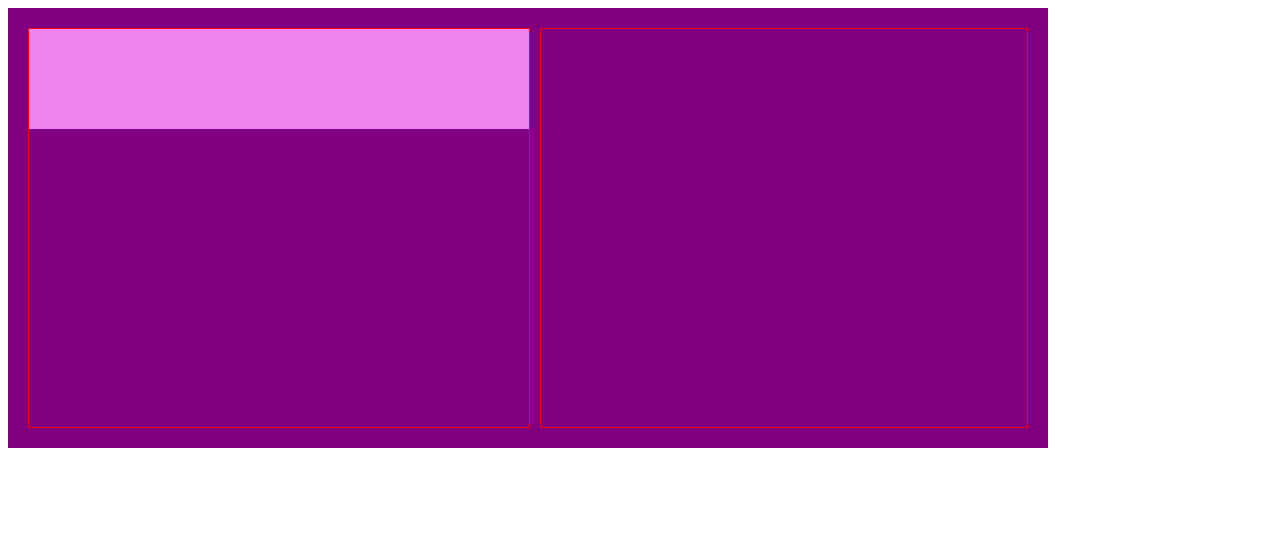
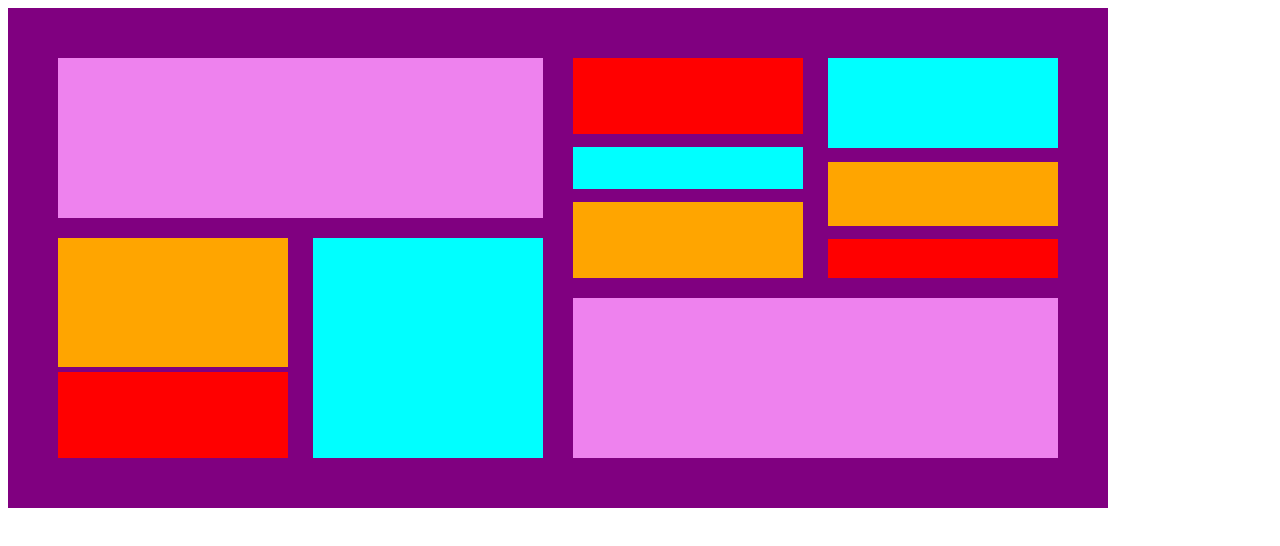
Before and after one commit to Oliveiralucass/vem-ser-html-css, a plain HTML site: page aula3/index.html in a window 1280 px wide. Drawn offline with Linux system fonts and the light colour scheme.

Commit message:
Adicionado Exercicio Aula3

```diff
--- /dev/null
+++ b/aula-bootstrap/layout1/style.css
@@ -0,0 +1,52 @@
+*{
+    margin: 0;
+    padding: 0;
+    color: #fff;
+}
+body, html{
+    width: 100vw;
+    background-image: url(./img/fundo.png);
+    background-position: center;
+    background-repeat: no-repeat;
+    background-size: cover;
+    background-color:rgb(33,37,41);
+}
+a{
+    text-decoration: none;
+    color: #fff;
+}
+
+
+.navbar{
+    max-width: 1200px;
+    margin: 0 auto;
+    color: #fff;
+}
+.container section{
+    display: flex;
+    width: 1200px;
+    margin: 0 auto;
+    height: 400px;
+    justify-content: center;
+    flex-direction: column;
+    text-align: center;
+}
+.container section div{
+    display: flex;
+    width: 600px;
+    margin: 0 auto;
+    height: 400px;
+    justify-content: center;
+    flex-direction: column;
+    text-align: center;
+}
+.container section h1{
+    font-size: 7rem;
+}
+.card{
+    border: none;
+    text-align: center;
+    font-weight: 700;
+    background-color: transparent;
+    color: #fff;
+}
--- a/aula3/index.html
+++ b/aula3/index.html
@@ -12,24 +12,27 @@
 <div class="container">
     <div class="first-block">
         <div></div>
-        <div></div>
-        <div></div>
+        <div class="first-block-left">
+            <div></div>
+            <div></div>
+        </div>
+        <div class="first-block-right"></div>
     </div>
 
     <div class="second-block">
-        <div>
+        <div class="second-block-left">
             <div></div>
             <div></div>
             <div></div>
         </div>
 
-        <div>
+        <div class="second-block-right">
             <div></div>
             <div></div>
             <div></div>
-        <div>
+        </div>
 
-        <div>
+        <div class="second-block-bottom">
 
         </div>
     </div>
--- a/aula3/style.css
+++ b/aula3/style.css
@@ -2,9 +2,9 @@
     display: flex;
     width:  1000px;
     height: 400px;
-    gap: 10px;
+    gap: 3%;
     background-color: purple;
-    padding: 20px;
+    padding: 50px;
     align-content: flex-start;
 }
 
@@ -12,12 +12,103 @@
     display: flex;
     width: 500px;
     flex-wrap: wrap;
-    gap: 10px;
+    gap: 5%;
     align-items: flex-start;
-    border: 1px solid red;
 }
 .first-block div:first-child{
-    width: 500px;
-    height: 100px;
+    width: 100%;
+    height: 40%;
     background-color: violet;
 }
+
+.first-block-left, .first-block-right{
+    display: flex;
+    width: 47.5%;
+    height: 55%;
+    flex-direction: column;
+    gap: 2.5%;
+}
+.first-block-left div:first-child{
+    display: flex;
+    width: 100%;
+    height: 60%;
+    background-color: orange;
+}
+.first-block-left div:last-child{
+    display: flex;
+    width: 100%;
+    height: 40%;
+    background-color: red;
+}
+.first-block-right{
+    background-color: aqua;
+}
+
+/* SECOND BLOCK LEFT */
+
+.second-block-left, .second-block-right{
+    display: flex;
+    width: 47.5%;
+    height: 55%;
+    flex-direction: column;
+    gap: 6%;
+}
+
+.second-block-left div:first-child{
+    display: flex;
+    width: 100%;
+    height: 45%;
+    flex-direction: column;
+    gap: 2%;
+    background-color: red;
+}
+.second-block-left div:nth-child(2){
+    display: flex;
+    width: 100%;
+    height: 25%;
+    flex-direction: column;
+    gap: 2%;
+    background-color: aqua;
+}
+.second-block-left div:last-child{
+    display: flex;
+    width: 100%;
+    height: 45%;
+    flex-direction: column;
+    gap: 2%;
+    background-color: orange;
+}
+
+/* SECOND BLOCK RIGHT */
+
+.second-block-right div:first-child{
+    display: flex;
+    width: 100%;
+    height: 70%;
+    flex-direction: column;
+    gap: 2%;
+    background-color: aqua;
+}
+.second-block-right div:nth-child(2){
+    display: flex;
+    width: 100%;
+    height: 50%;
+    flex-direction: column;
+    gap: 2%;
+    background-color: orange;
+}
+.second-block-right div:last-child{
+    display: flex;
+    width: 100%;
+    height: 30%;
+    flex-direction: column;
+    gap: 2%;
+    background-color: red;
+}
+
+.second-block-bottom{
+    display: flex;
+    background-color: violet;
+    width: 100%;
+    height: 40%;
+}
```
Also changed, not shown: aula-bootstrap/index.html (added, +94 -0 lines), aula-bootstrap/layout1/index.html (added, +68 -0 lines), aula-bootstrap/layout1/img/fundo.png (added).
